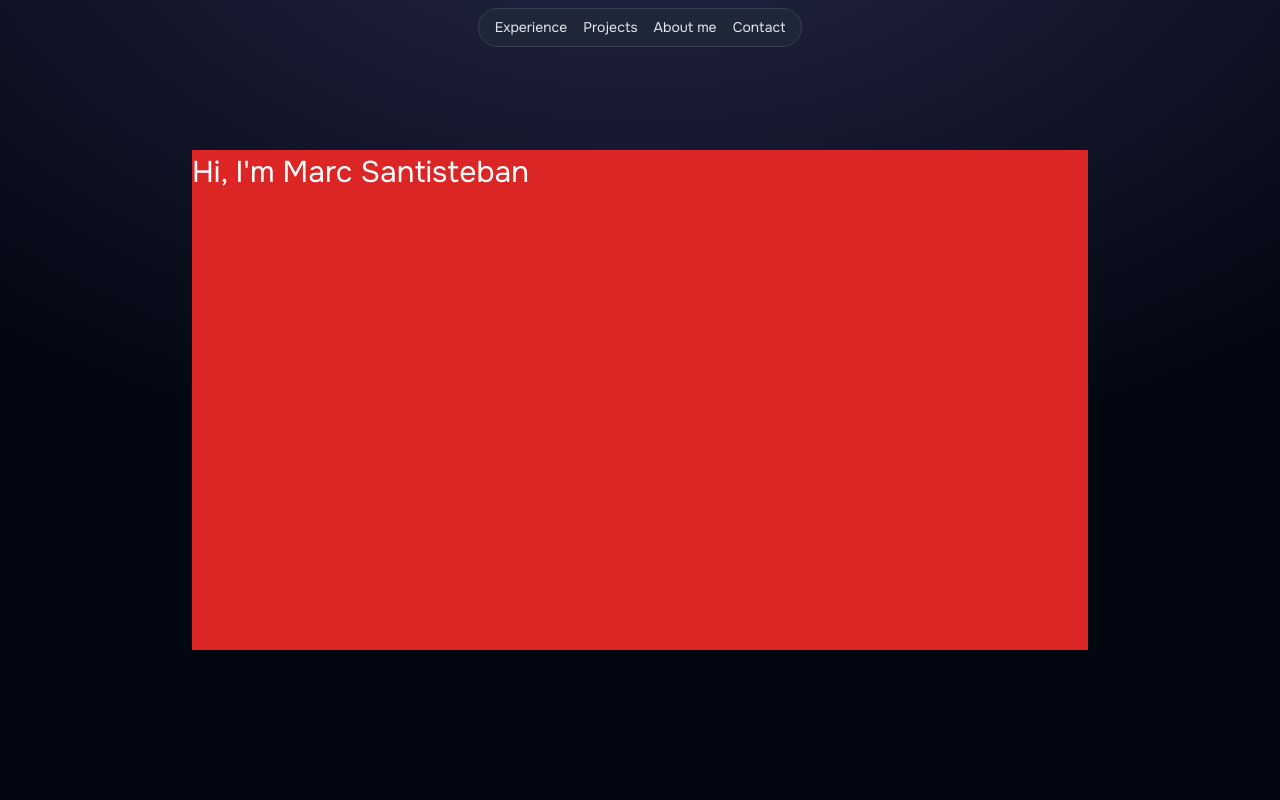
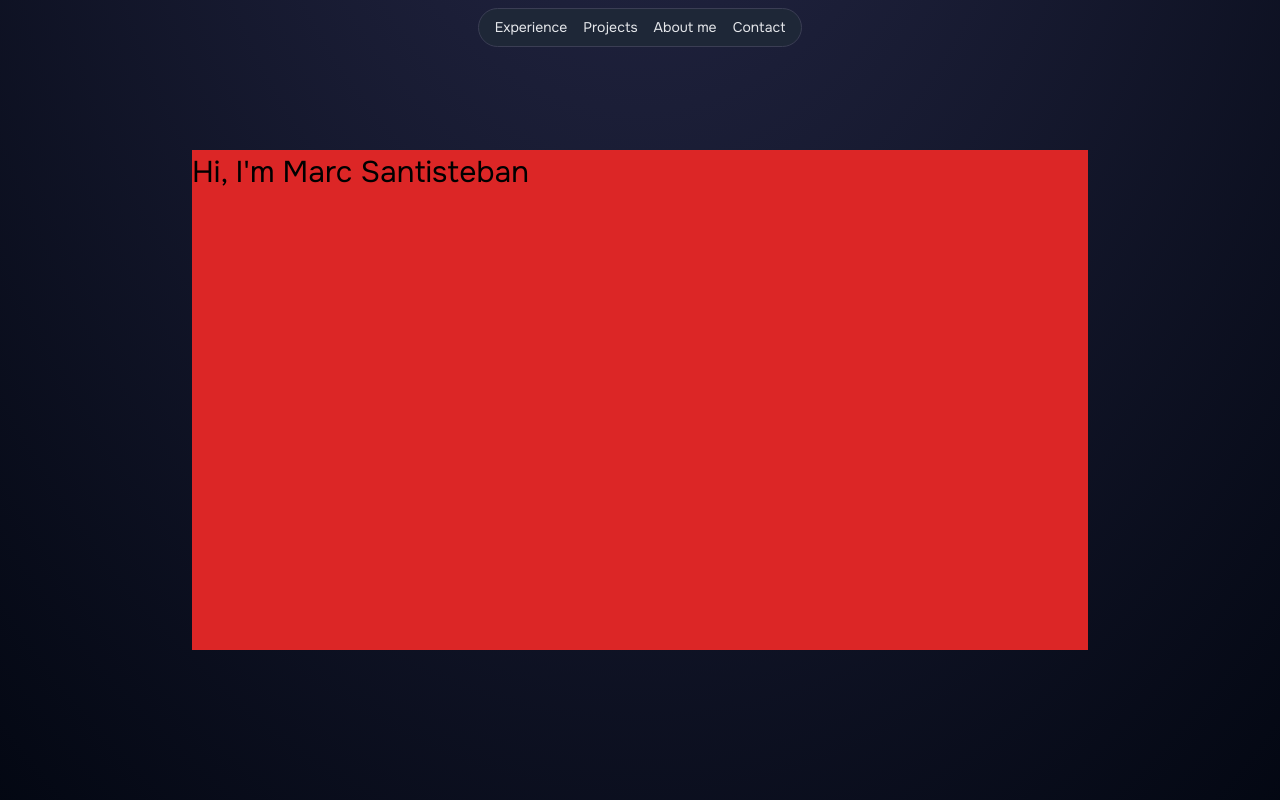
Before and after one commit to D1f3r3nt/Portfolio, a React (Vite) app: page / in a window 1280 px wide. Shown: the top 800 px of the page. Built offline with nearby package versions, Linux system fonts and the light colour scheme.

Commit message:
feature: Refactor page

```diff
--- a/src/index.css
+++ b/src/index.css
@@ -21,14 +21,13 @@
     font-family: 'onest', fantasy;
 }
 
-body {
-    height: 100%;
-    color: white;
-    margin: 0;
-}
-
-#root {
-    height: 100%;
+.background-gradient {
+    background-color: rgb(3 7 18);
+    background-image: radial-gradient(
+        ellipse 80% 80% at 50% -20%,
+        rgba(120,119,198,0.3),
+        rgba(255,255,255,0)
+    );
 }
 
 .gold-gradient {
--- a/src/pages/HomePage.tsx
+++ b/src/pages/HomePage.tsx
@@ -3,13 +3,9 @@ import { Navbar } from "../components/molecules/Navbar.tsx";
 export const HomePage = () => {
 
     return (
-        <>
-            <div className='absolute top-0 bottom-0 z-[-2] min-h-full w-full bg-gray-950
-      bg-[radial-gradient(ellipse_80%_80%_at_50%_-20%,rgba(120,119,198,0.3),rgba(255,255,255,0))]'/>
-
-            <div className='relative w-full h-auto flex justify-center items-center '>
+        <div className='w-full h-auto flex justify-center items-center background-gradient'>
             <Navbar />
-                <div className='w-full lg:max-w-4xl md:max-w-2xl h-screen'>
+            <div className='w-full lg:max-w-4xl md:max-w-2xl'>
                 <div className='bg-red-600 mt-[150px] h-[500px]'>
                     <div className='text-[30px]'>
                         Hi, I'm Marc Santisteban
@@ -27,7 +23,5 @@ export const HomePage = () => {
                 </div>
             </div>
         </div>
-        </>
-
     )
 }
```
Lines whose indentation alone changed are shown as unchanged.
